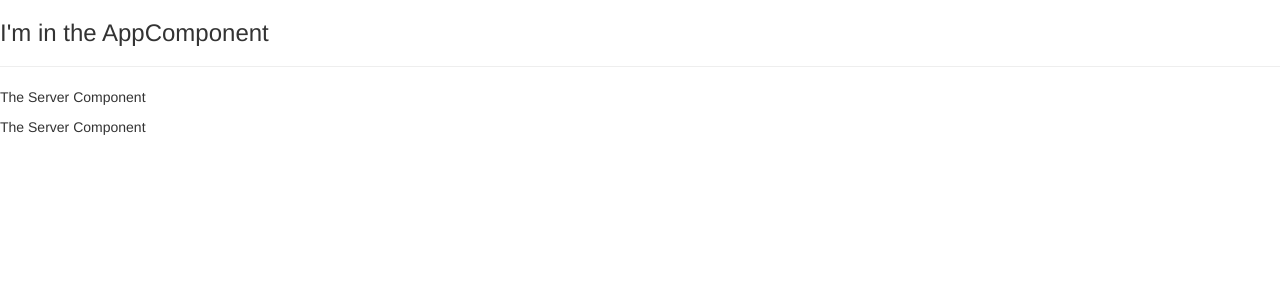
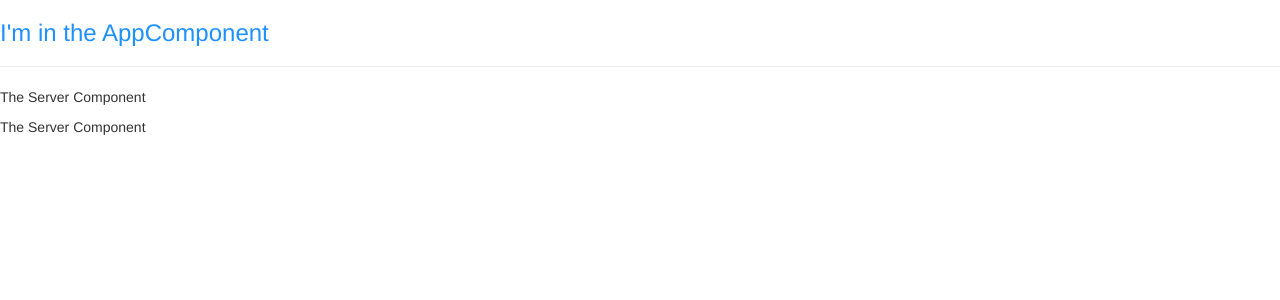
Before and after one commit to mlim-scw/angular, an Angular app: page / in a window 1280 px wide. Shown: the top 300 px of the page. Built offline with nearby package versions, Linux system fonts and the light colour scheme.

Commit message:
Alternate approach to templates - You could define style definitions in the ts file similar to templates - Applications and reasons to use would be the same and it's recommended to only use when the definition will be relatively small

```diff
--- a/src/app/app.component.css
+++ b/src/app/app.component.css
@@ -0,0 +1,3 @@
+h3 {
+  color: darkblue;
+}
--- a/src/app/app.component.html
+++ b/src/app/app.component.html
@@ -1,3 +1,9 @@
-<h3>I'm in the AppComponent</h3>
-<hr />
-<app-servers></app-servers>
+<div class="contaner">
+  <div class="row">
+    <div class="col-xs-12">
+      <h3>I'm in the AppComponent</h3>
+      <hr />
+      <app-servers></app-servers>
+    </div>
+  </div>
+</div>
--- a/src/app/app.component.ts
+++ b/src/app/app.component.ts
@@ -3,6 +3,13 @@
 @Component({
     selector: 'app-root',
     templateUrl: './app.component.html',
-    styleUrls: ['./app.component.css'],
+    // styleUrls: ['./app.component.css'],
+    styles: [
+        `
+      h3 {
+        color: dodgerblue;
+      }
+    `,
+    ],
 })
 export class AppComponent {}
```
